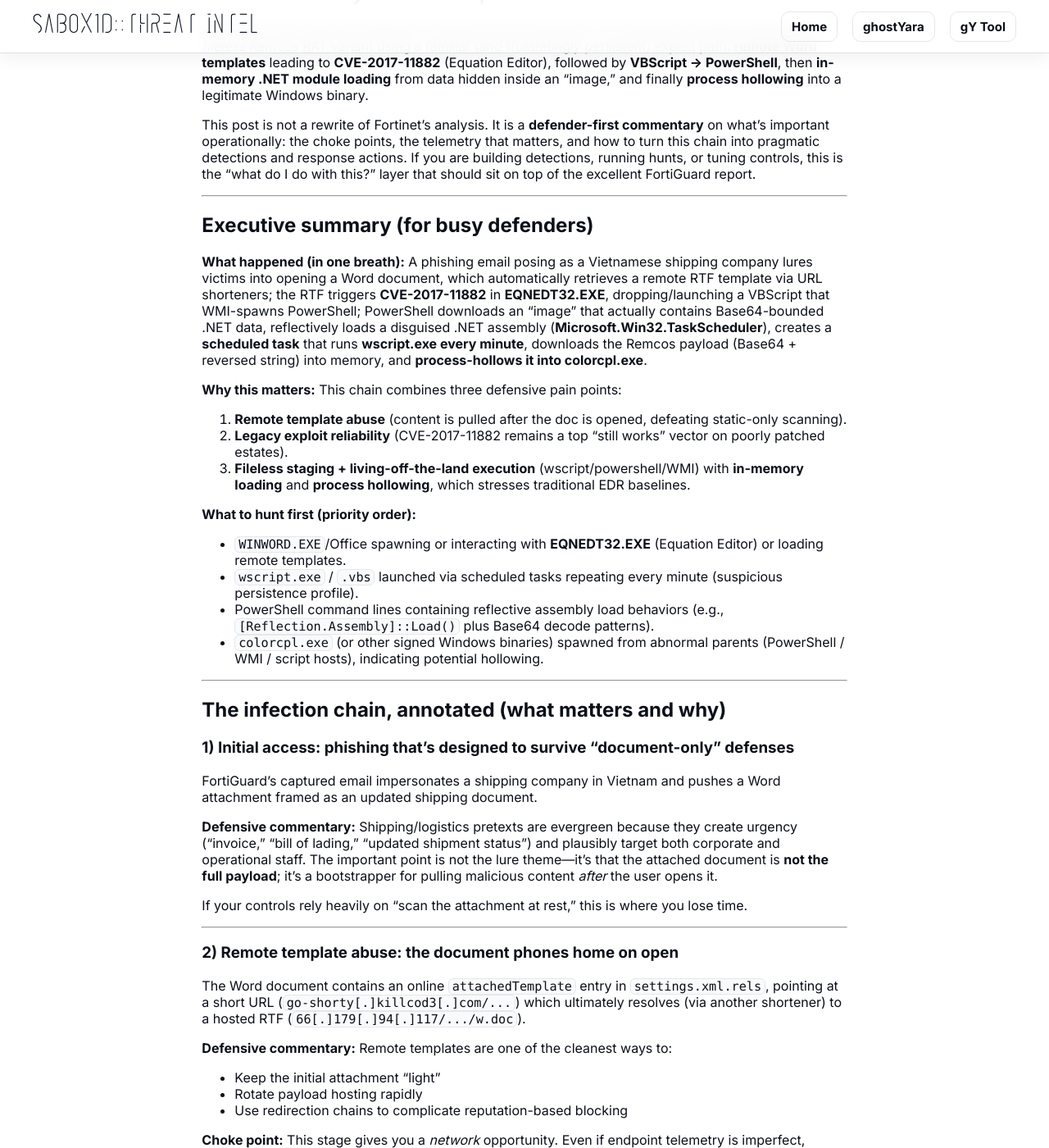
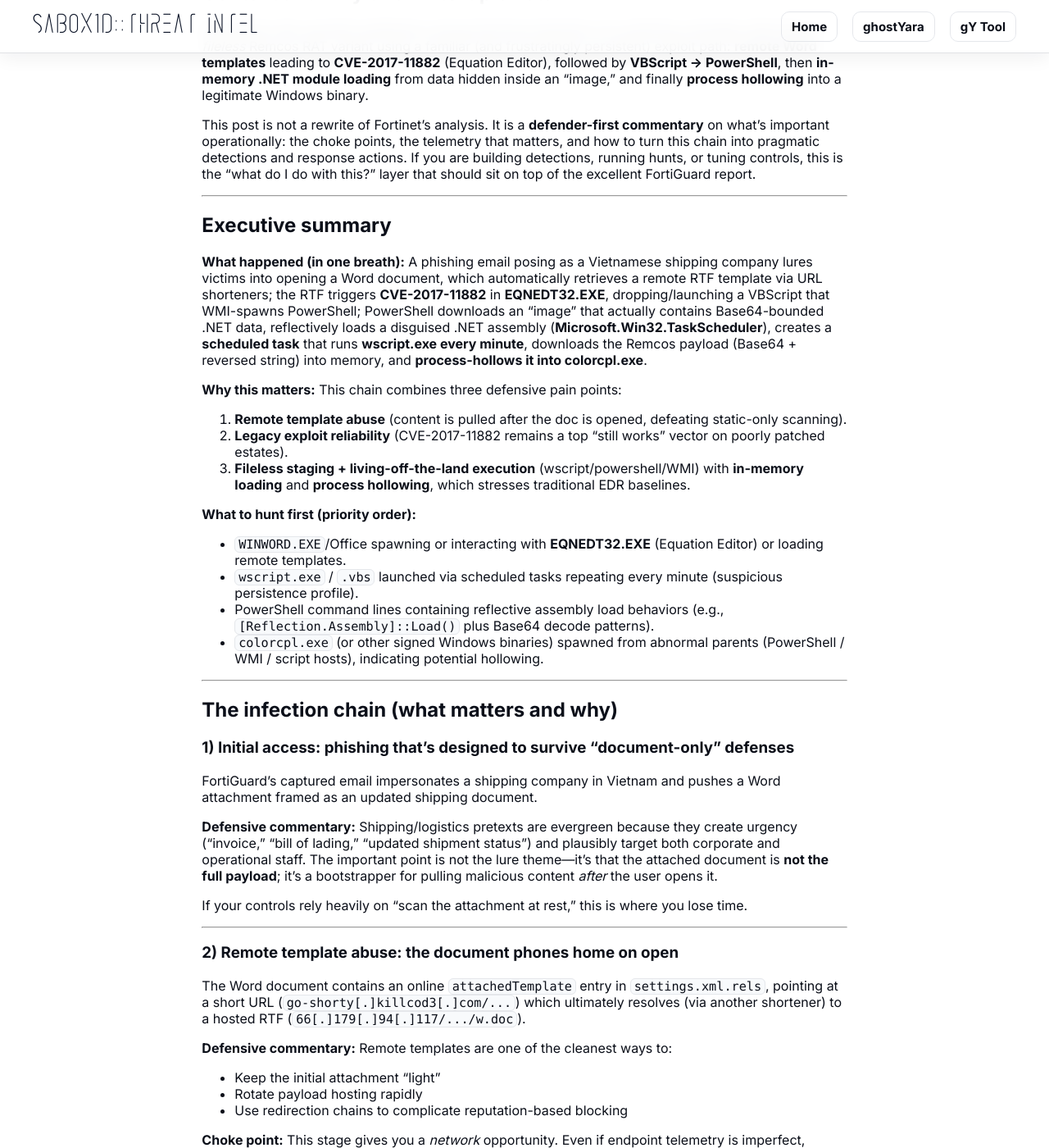
Before and after one commit to Sab0x1D/blogs, a Jekyll site: the page built from _listings/fileless_remcos.md, in a window 1280 px wide and 1400 px high, scrolled down 558 px. Shown: the whole window at 82% size. Built offline with Jekyll 4.4.1, drawn with Linux system fonts in a browser that asks for light colours; some of the changed text lies outside the part shown.

Commit message:
Update fileless_remcos.md

```diff
--- a/_listings/fileless_remcos.md
+++ b/_listings/fileless_remcos.md
@@ -19,7 +19,7 @@
 
 ---
 
-## Executive summary (for busy defenders)
+## Executive summary
 
 **What happened (in one breath):** A phishing email posing as a Vietnamese shipping company lures victims into opening a Word document, which automatically retrieves a remote RTF template via URL shorteners; the RTF triggers **CVE-2017-11882** in **EQNEDT32.EXE**, dropping/launching a VBScript that WMI-spawns PowerShell; PowerShell downloads an “image” that actually contains Base64-bounded .NET data, reflectively loads a disguised .NET assembly (**Microsoft.Win32.TaskScheduler**), creates a **scheduled task** that runs **wscript.exe every minute**, downloads the Remcos payload (Base64 + reversed string) into memory, and **process-hollows it into colorcpl.exe**.
 
@@ -36,7 +36,7 @@
 
 ---
 
-## The infection chain, annotated (what matters and why)
+## The infection chain (what matters and why)
 
 ### 1) Initial access: phishing that’s designed to survive “document-only” defenses
 FortiGuard’s captured email impersonates a shipping company in Vietnam and pushes a Word attachment framed as an updated shipping document.
```
Also changed, not shown: other parts of _listings/fileless_remcos.md (+1 -1 lines).
